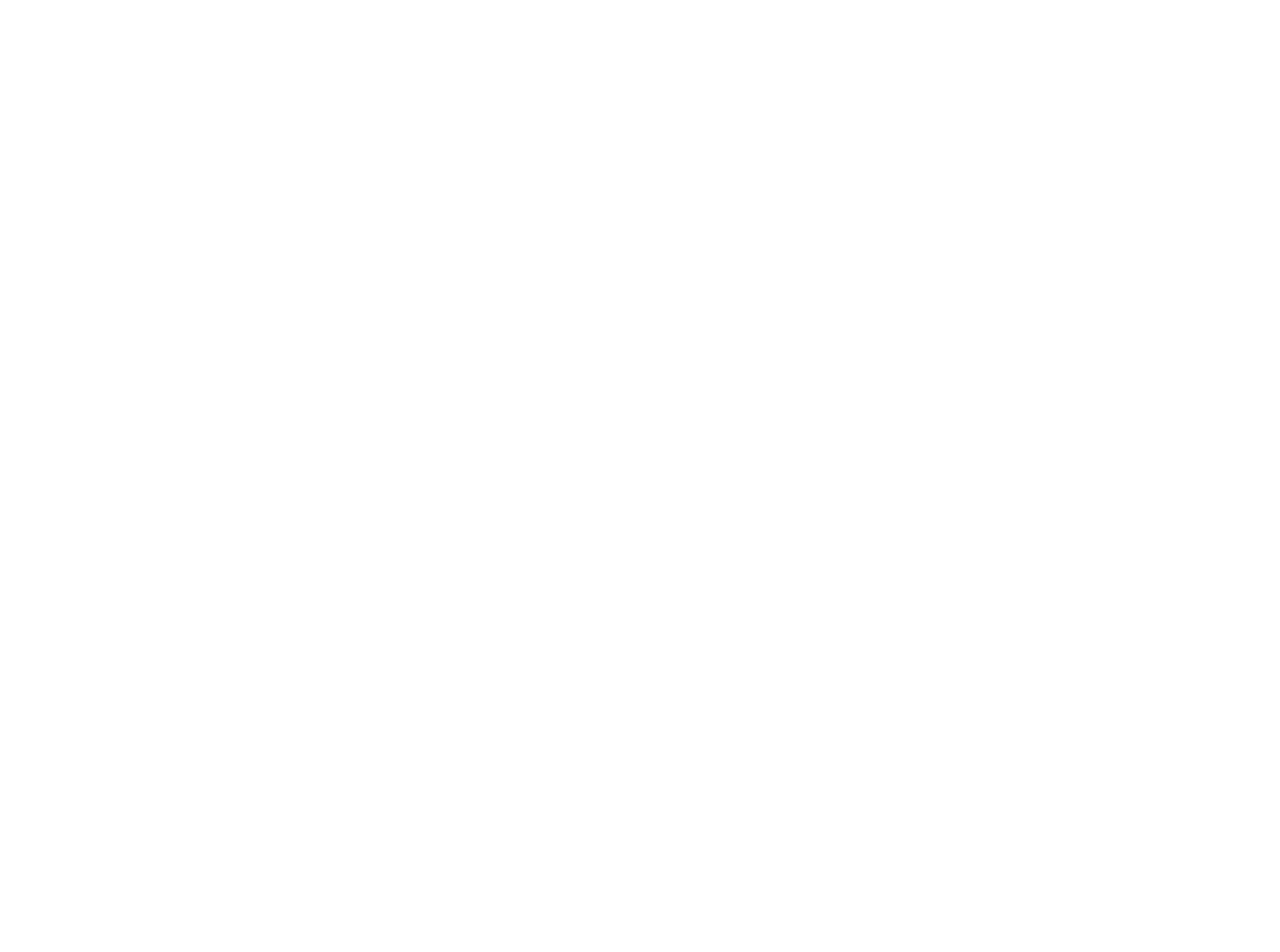
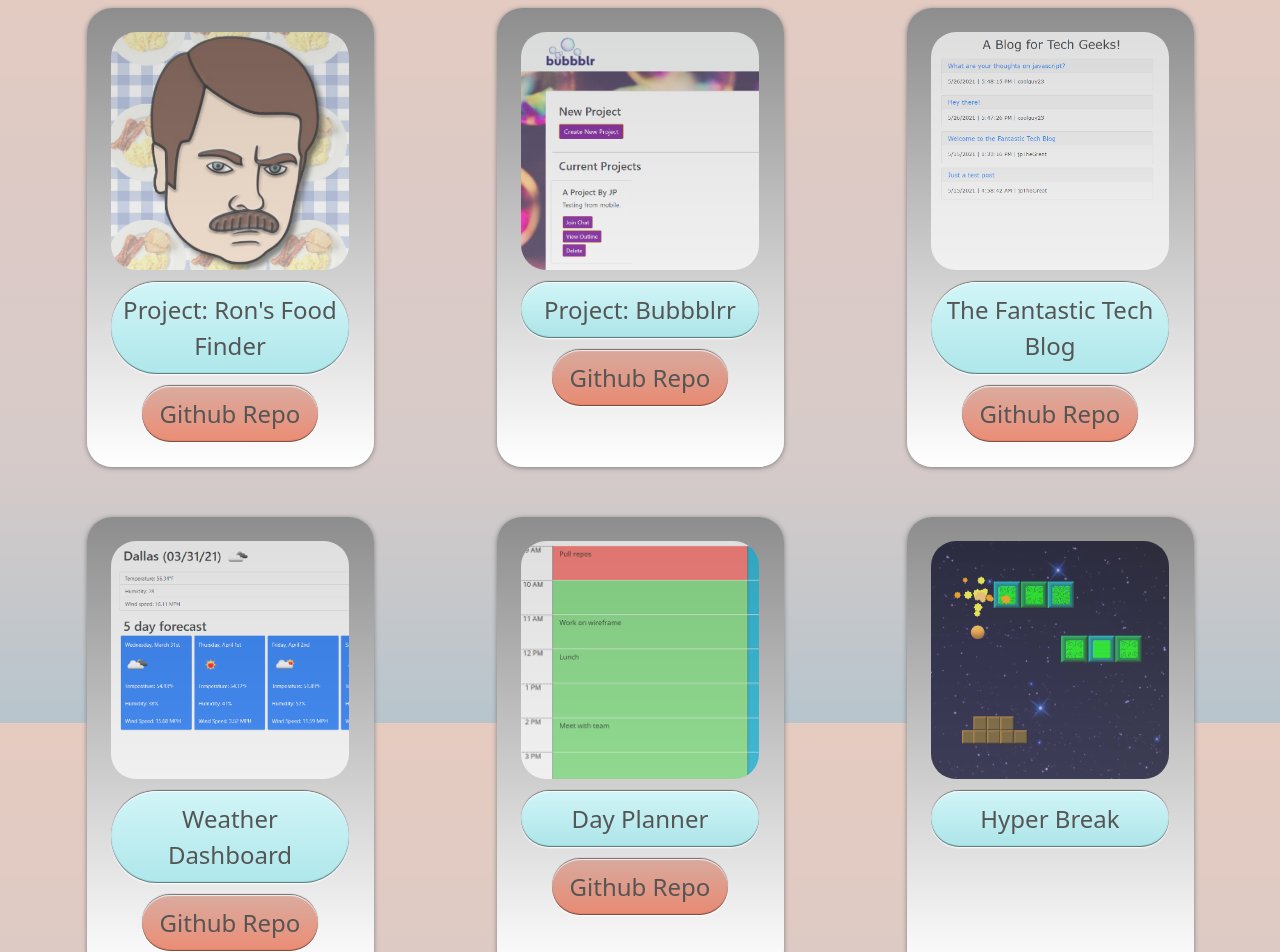
Before and after one commit to jpeiler97/portfolio, a React (Create React App) app: page /projects in a window 1280 px wide. Shown: the part 280-1232 px from the top of the page. Before the commit the page ends 800 px from the top, so only its background shows below. Built offline with nearby package versions, Linux system fonts and the light colour scheme.

Commit message:
restyled contact section and fixed background issue

```diff
--- a/src/App.js
+++ b/src/App.js
@@ -8,8 +8,8 @@ import ProjectPage from './components/pages/ProjectPage';
 function App() {
 	return (
 		<Router>
+			<Header />
 			<main>
-				<Header />
 				<Route exact path="/" component={Bio} />
 				<Route exact path="/aboutme" component={Bio} />
 				<Route exact path="/contact" component={Contact} />
--- a/src/components/Header.js
+++ b/src/components/Header.js
@@ -6,9 +6,9 @@ function Header() {
 
 	return (
 		<header>
-			<div class="title-section">
+			<div className="title-section">
 				<h1>John Patrick Eiler</h1>
-				<div class="title-info">
+				<div className="title-info">
 					<h2>
 						<span>Email: </span>jp.eiler97@gmail.com
 					</h2>
--- a/src/components/pages/Bio.js
+++ b/src/components/pages/Bio.js
@@ -2,13 +2,13 @@ import React from 'react';
 
 function Bio() {
 	return (
-		<section class="about-section">
+		<section className="about-section">
 			<div id="about-title">What am I about?</div>
-			<section class="about-flex">
-				<section class="about-me">
+			<section className="about-flex">
+				<section className="about-me">
 					{/* <!-- <hr>  --> */}
 					<h2>Coding History</h2>
-					<div class="about-div">
+					<div className="about-div">
 						<ul>
 							<li>Basic Java course in High School</li>
 							<li>Self-taught HTML/CSS (Udemy)</li>
@@ -18,7 +18,7 @@ function Bio() {
 						</ul>
 					</div>
 					<h2>Workplace Strengths</h2>
-					<div class="about-div">
+					<div className="about-div">
 						<ul>
 							<li>I put others first and see the utmost importance in teamwork.</li>
 							<li>I communicate with colleaugues and clients clearly and efficiently.</li>
@@ -29,7 +29,7 @@ function Bio() {
 						</ul>
 					</div>
 					<h2>More about me!</h2>
-					<div class="about-div">
+					<div className="about-div">
 						<p>
 							I share a passion for coding as much as I do cooking and art. I've always appreciated
 							crafting something special, whether it be a fancy dinner, an elaborate drawing, or a catchy
@@ -42,7 +42,7 @@ function Bio() {
 				</section>
 
 				{/* <!-- Self Photo + Description --> */}
-				<section class="my-photo">
+				<section className="my-photo">
 					<img src="./assets/images/profileImg.jpg" alt="Self Picture" />
 					<hr />
 					<h2>
--- a/src/components/pages/Contact.js
+++ b/src/components/pages/Contact.js
@@ -2,11 +2,11 @@ import React from 'react';
 
 function Contact() {
 	return (
-		<section class="contact-section" id="contact-section">
-			<section class="contact-me">
+		<section className="contact-section" id="contact-section">
+			<section className="contact-me">
 				<h1>Where can you reach me?</h1>
-				<div class="contact-row">
-					<div class="link-div" id="linkedin">
+				<div className="contact-row">
+					<div className="link-div" id="linkedin">
 						<img src="assets/images/linkedin.png" alt="linkedin" />
 						<h3>
 							<a href="https://www.linkedin.com/in/john-p-eiler/" target="_blank">
@@ -14,13 +14,13 @@ function Contact() {
 							</a>
 						</h3>
 					</div>
-					<div class="link-div" id="gmail">
+					<div className="link-div" id="gmail">
 						<img src="assets/images/64802-icons-symbol-computer-mail-email-icon.png" alt="Gmail" />
 						<h3>
 							<a href="mailto: jp.eiler97@gmail.com">jp.eiler97@gmail.com</a>
 						</h3>
 					</div>
-					<div class="link-div" id="github">
+					<div className="link-div" id="github">
 						<img src="assets/images/github+hub+icon+icon-1320194641335079152.png" alt="Github" />
 						<h3>
 							<a href="https://github.com/jpeiler97" target="_blank">
--- a/src/components/pages/ProjectPage.js
+++ b/src/components/pages/ProjectPage.js
@@ -1,7 +1,76 @@
 import React from 'react';
 
 function ProjectPage() {
-	return <div>Projects</div>;
+	return (
+		<section className="app-section" id="app-section">
+			<div id="section-title">What have I made?</div>
+			<section className="flex-row">
+				<div className="app-card" id="other">
+					<a href="https://klay824.github.io/project-1/" target="_blank">
+						<img src="./assets/images/proj1Thumbnail.png" />
+					</a>
+					<div id="app-tag">Project: Ron's Food Finder</div>
+					<div id="repo-link">
+						<a href="https://github.com/klay824/project-1" target="_blank">
+							Github Repo
+						</a>
+					</div>
+				</div>
+				<div className="app-card" id="other">
+					<a href="https://bubbblr.herokuapp.com/dashboard" target="_blank">
+						<img src="./assets/images/proj2Thumbnail.png" />
+					</a>
+					<div id="app-tag">Project: Bubbblrr</div>
+					<div id="repo-link">
+						<a href="https://github.com/davidboerm/bubbblr" target="_blank">
+							Github Repo
+						</a>
+					</div>
+				</div>
+				<div className="app-card" id="other">
+					<a href="https://boiling-wildwood-64656.herokuapp.com/" target="_blank">
+						<img src="./assets/images/blogThumbnail.png" />
+					</a>
+					<div id="app-tag">The Fantastic Tech Blog</div>
+					<div id="repo-link">
+						<a href="https://github.com/jpeiler97/tech-blog" target="_blank">
+							Github Repo
+						</a>
+					</div>
+				</div>
+			</section>
+			<section className="flex-row">
+				<div className="app-card" id="other">
+					<a href="https://jpeiler97.github.io/weather-dashboard/" target="_blank">
+						<img src="./assets/images/weatherDashThumbnail.png" alt="Hyper Break" />
+					</a>
+					<div id="app-tag">Weather Dashboard</div>
+					<div id="repo-link">
+						<a href="https://github.com/jpeiler97/weather-dashboard" target="_blank">
+							Github Repo
+						</a>
+					</div>
+				</div>
+				<div className="app-card" id="other">
+					<a href="https://jpeiler97.github.io/day-planner/" target="_blank">
+						<img src="./assets/images/dayPlannerThumbnail.png" />
+					</a>
+					<div id="app-tag">Day Planner</div>
+					<div id="repo-link">
+						<a href="https://github.com/jpeiler97/day-planner" target="_blank">
+							Github Repo
+						</a>
+					</div>
+				</div>
+				<div className="app-card" id="other">
+					<a href="https://sharemygame.com/@MisterGooms/hyper-break" target="_blank">
+						<img src="./assets/images/blockBreakThumbnail.png" />
+					</a>
+					<div id="app-tag">Hyper Break</div>
+				</div>
+			</section>
+		</section>
+	);
 }
 
 export default ProjectPage;
--- a/src/styles/styles.css
+++ b/src/styles/styles.css
@@ -2,8 +2,13 @@
 	box-sizing: border-box;
 }
 
+html {
+	height: 100%;
+}
 body {
 	font-family: 'Trebuchet MS', 'Lucida Sans Unicode', 'Lucida Grande', 'Lucida Sans', Arial, sans-serif;
+	width: 100vw;
+	min-height: 100%;
 }
 
 h3 {
@@ -112,7 +117,7 @@ main {
 	display: block;
 	float: left;
 	width: 80%;
-	margin: 5% 10%;
+	margin: 0% 10% 5% 10%;
 	border-radius: 25px;
 }
 
@@ -127,7 +132,7 @@ main {
 	width: 40%;
 	margin-left: auto;
 	margin-right: auto;
-	margin-top: -10px;
+	margin-top: -20px;
 	text-align: center;
 }
 
@@ -302,13 +307,15 @@ main {
 
 .contact-section {
 	width: 100vw;
+	margin-top: 7%;
+	margin-bottom: 7%;
 	display: block;
 	position: relative;
 	float: left;
 }
 
 .contact-row {
-	margin: 2% 5% 5% 5%;
+	margin: 5% 5% 5% 5%;
 	display: flex;
 	flex-direction: row;
 	justify-content: center;
@@ -319,8 +326,7 @@ main {
 	display: flex;
 	justify-content: center;
 	align-items: center;
-	height: 100px;
-	font-size: 45px;
+	font-size: 60px;
 	font-style: italic;
 	background: -webkit-linear-gradient(rgb(250, 250, 250), rgb(184, 184, 184));
 	-webkit-background-clip: text;
@@ -343,7 +349,7 @@ main {
 	position: relative;
 	display: block;
 	float: left;
-	height: 50px;
+	height: 100px;
 	padding: 5px;
 	flex-basis: 50px;
 }
@@ -360,7 +366,7 @@ main {
 }
 
 .link-div h3 a {
-	font-size: 1rem;
+	font-size: 1.5rem;
 	text-decoration: none;
 	color: white;
 	font-family: 'Segoe UI', Tahoma, Geneva, Verdana, sans-serif;
@@ -380,7 +386,7 @@ main {
 }
 
 footer {
-	display: block;
+	display: inline-block;
 	width: 100%;
 	background-color: white;
 	background-image: linear-gradient(rgba(132, 168, 201), rgba(96, 117, 136));
@@ -388,6 +394,7 @@ footer {
 
 footer p {
 	padding: 10px;
+	position: relative;
 	display: block;
 	margin-left: auto;
 	margin-right: auto;
```
